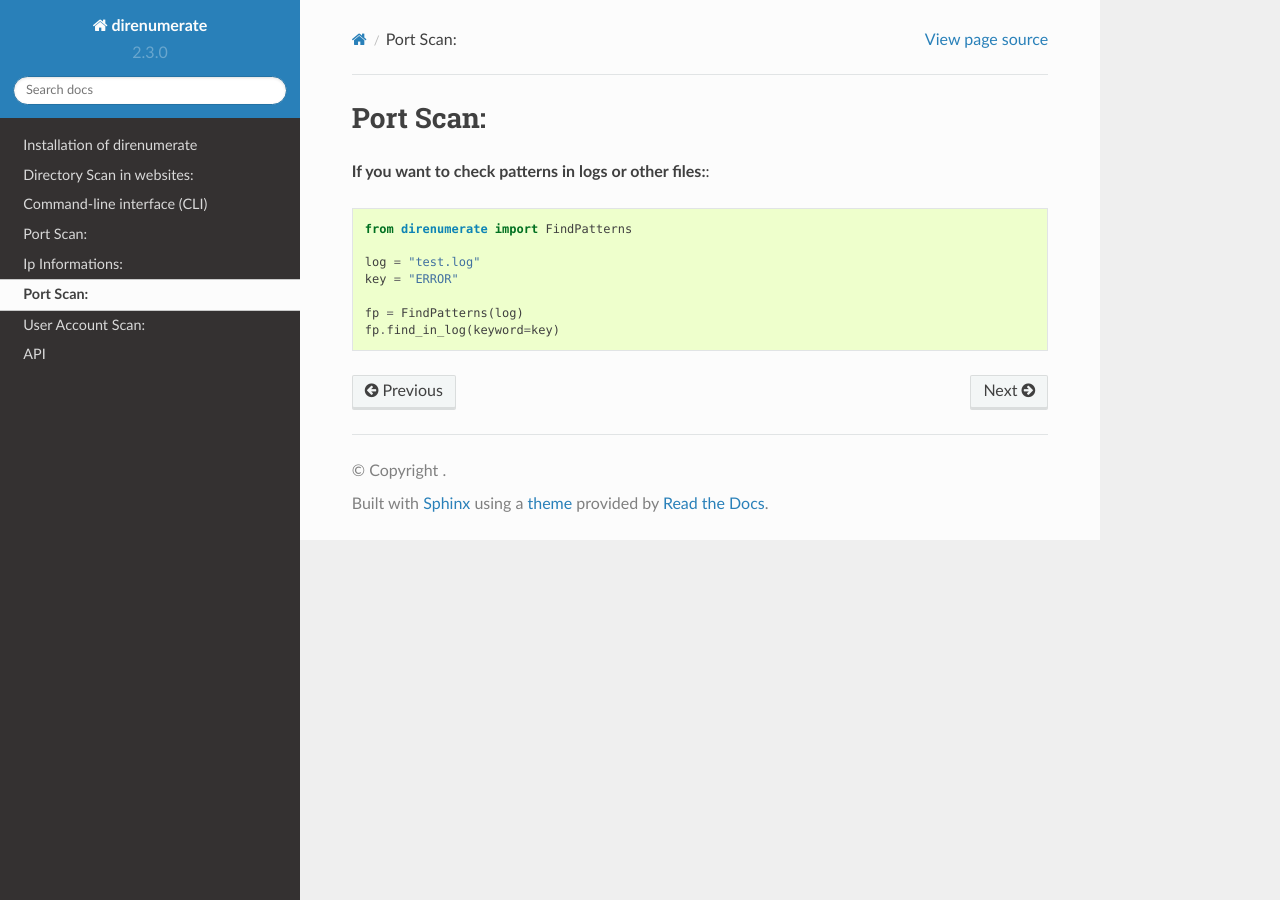
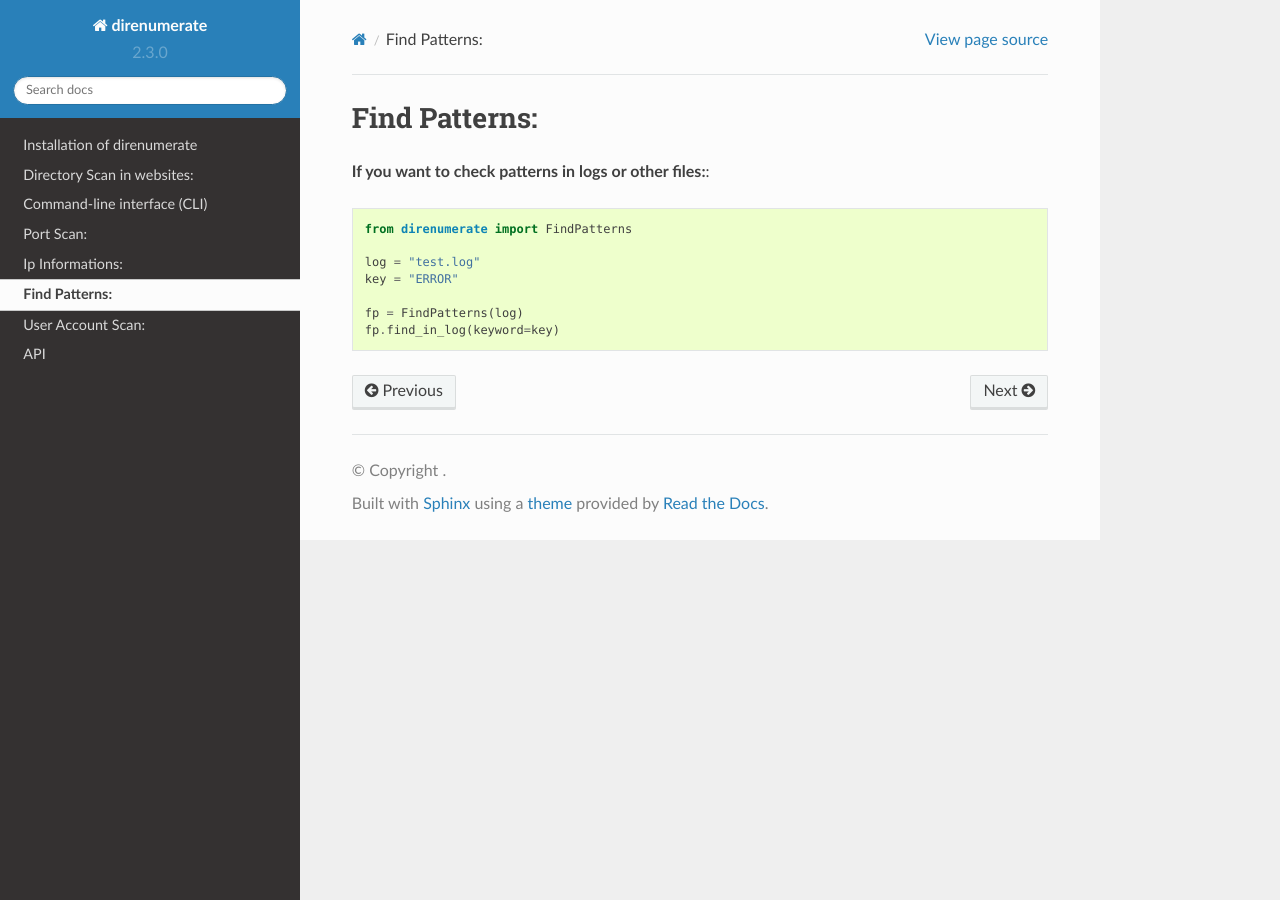
Before and after one commit to JuanBindez/direnumerate, a Sphinx documentation site: the page built from docs/user/findinlog.rst, in a window 1280 px wide. Built offline with Sphinx 7.4.7 and the Read the Docs theme 2.0.0, drawn with Linux system fonts in a browser that asks for light colours.

Commit message:
Update findinlog.rst

```diff
--- a/docs/user/findinlog.rst
+++ b/docs/user/findinlog.rst
@@ -1,6 +1,6 @@
 .. _findinlog:
 
-Port Scan:
+Find Patterns:
 ==========
 
 **If you want to check patterns in logs or other files:**::
```
